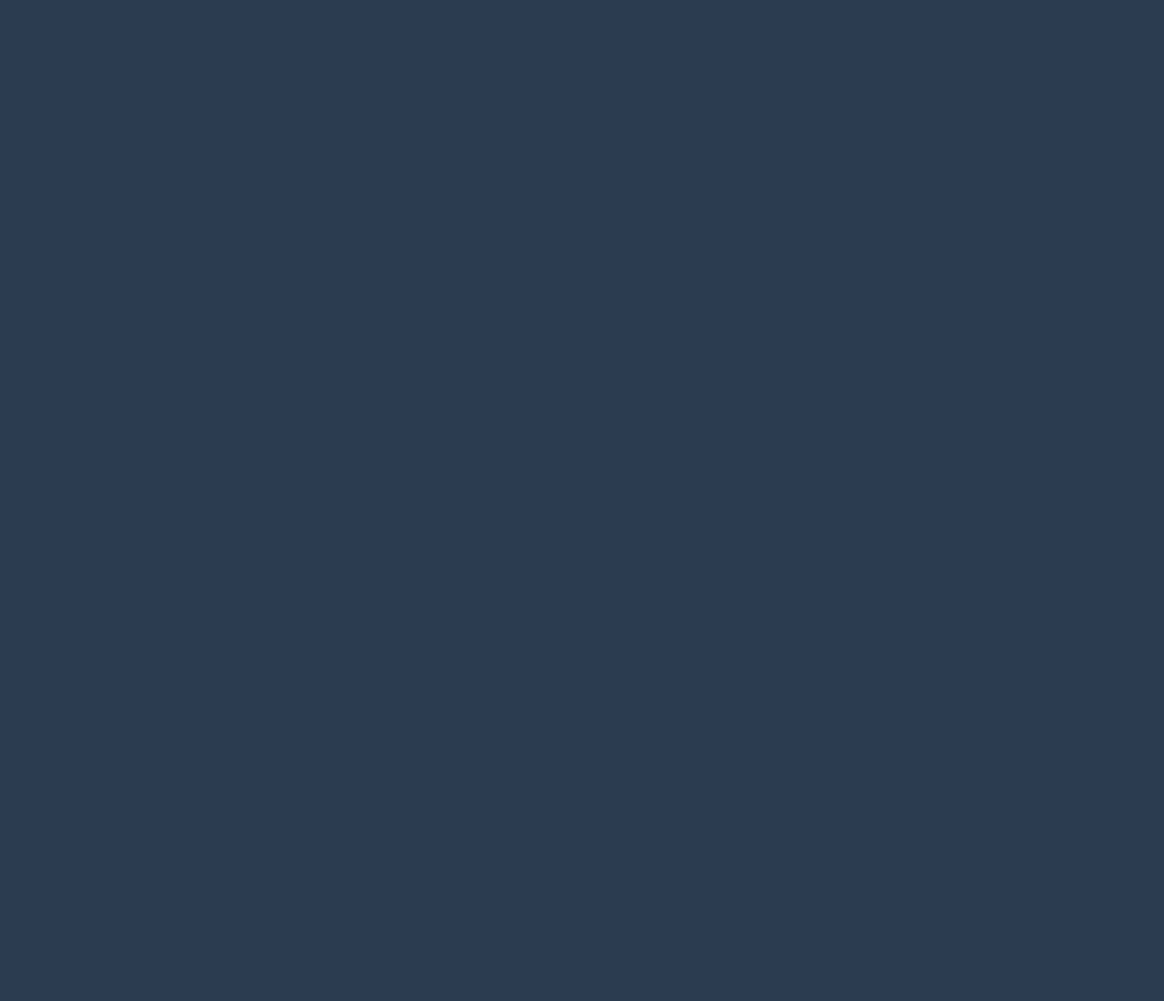
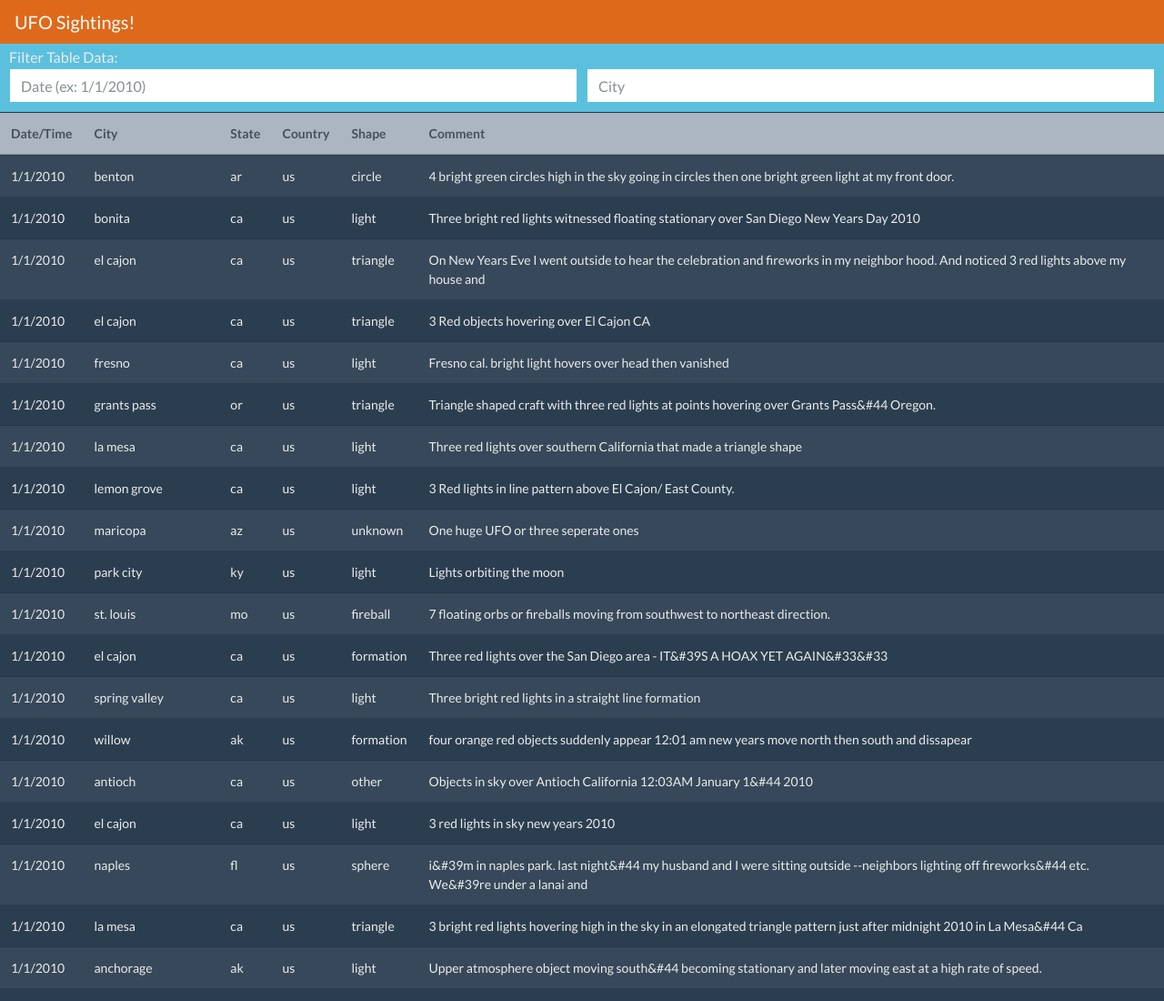
Before and after one commit to MarcyVampQueen/javascript-challenge, a plain HTML site: page UFO-level-1/index.html in a window 1280 px wide. Shown: the top 1100 px of the page at 91% size. Before the commit the page ends 800 px from the top, so only its background shows below. Drawn offline with nearby package versions, Linux system fonts and the light colour scheme; files that its build step writes are made by us from their sources.

Commit message:
basic table structure created

```diff
--- a/UFO-level-1/index.html
+++ b/UFO-level-1/index.html
@@ -7,11 +7,44 @@
 
   <!-- <link rel="stylesheet" href="https://maxcdn.bootstrapcdn.com/bootstrap/4.0.0/css/bootstrap.min.css" integrity="sha384-Gn5384xqQ1aoWXA+058RXPxPg6fy4IWvTNh0E263XmFcJlSAwiGgFAW/dAiS6JXm" crossorigin="anonymous"> -->
   <!-- <link rel="stylesheet" href="style.css"> -->
-  <link rel="stylesheet" href="bootstrap.min.css">
+  <link rel="stylesheet" href="static/bootstrap.min.css">
+  <script src="https://d3js.org/d3.v5.min.js"></script>
 
 </head>
 <body>
-
+  <nav class="navbar navbar-dark bg-primary">
+    <span class="navbar-brand mb-0 h1">UFO Sightings!</span>
+  </nav>
+  <div class="bg-info" style="padding: 3px 10px 10px 10px;">
+    Filter Table Data:
+    <form>
+      <div class="form-row bg-info">
+        <div class="col">
+          <input type="text" class="form-control" placeholder="Date (ex: 1/1/2010)">
+        </div>
+        <div class="col">
+          <input type="text" class="form-control" placeholder="City">
+        </div>
+      </div>
+    </form>
+  </div>
+  <table class="table table-striped">
+    <thead class="thead-light">
+      <tr>
+        <th>Date/Time</th>
+        <th>City</th>
+        <th>State</th>
+        <th>Country</th>
+        <th>Shape</th>
+        <th>Comment</th>
+      </tr>
+    </thead>
+    <tbody>
+      <!-- Data will be inserted here -->
+    </tbody>
+  </table>
+  <script src="static/data.js"></script>
+  <script src="static/app.js"></script>
   <script src="https://code.jquery.com/jquery-3.2.1.slim.min.js" integrity="sha384-KJ3o2DKtIkvYIK3UENzmM7KCkRr/rE9/Qpg6aAZGJwFDMVNA/GpGFF93hXpG5KkN" crossorigin="anonymous"></script>
   <script src="https://cdnjs.cloudflare.com/ajax/libs/popper.js/1.12.9/umd/popper.min.js" integrity="sha384-ApNbgh9B+Y1QKtv3Rn7W3mgPxhU9K/ScQsAP7hUibX39j7fakFPskvXusvfa0b4Q" crossorigin="anonymous"></script>
   <script src="https://maxcdn.bootstrapcdn.com/bootstrap/4.0.0/js/bootstrap.min.js" integrity="sha384-JZR6Spejh4U02d8jOt6vLEHfe/JQGiRRSQQxSfFWpi1MquVdAyjUar5+76PVCmYl" crossorigin="anonymous"></script>
--- a/UFO-level-1/static/app.js
+++ b/UFO-level-1/static/app.js
@@ -1,4 +1,24 @@
 // from data.js
 var tableData = data;
+var tbody = d3.select("tbody");
 
-// YOUR CODE HERE!
+// // Append one table row `tr` to the table body
+// var row = tbody.append("tr");
+
+// // Append one cell for the student name
+// row.append("td").text(newGrade[0]);
+
+// // Append one cell for the student grade
+// row.append("td").text(newGrade[1]);
+
+// Loop through the data to build the table
+for (let sighting of tableData) {
+    var row = tbody.append("tr");
+    row.append("td").text(sighting.datetime);
+    console.log(sighting.datetime);
+    row.append("td").text(sighting.city);
+    row.append("td").text(sighting.state);
+    row.append("td").text(sighting.country);
+    row.append("td").text(sighting.shape);
+    row.append("td").text(sighting.comments);
+}
```
